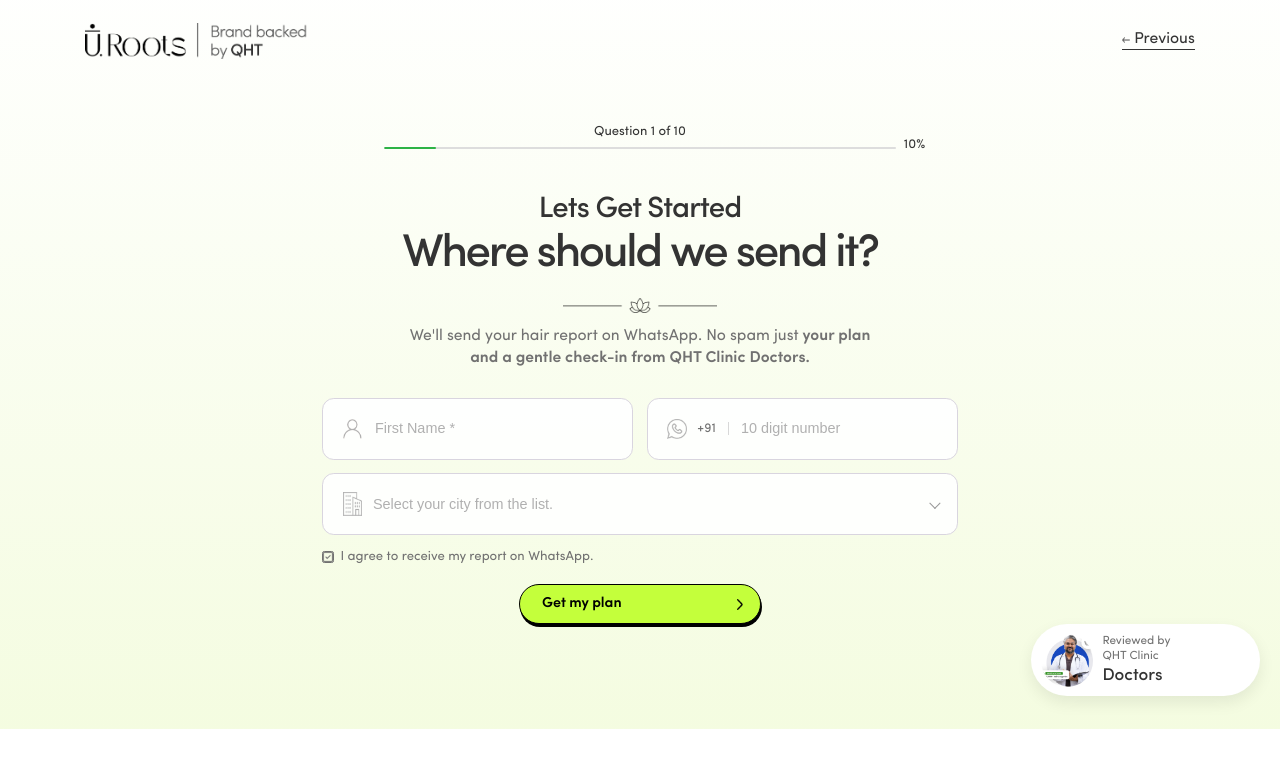
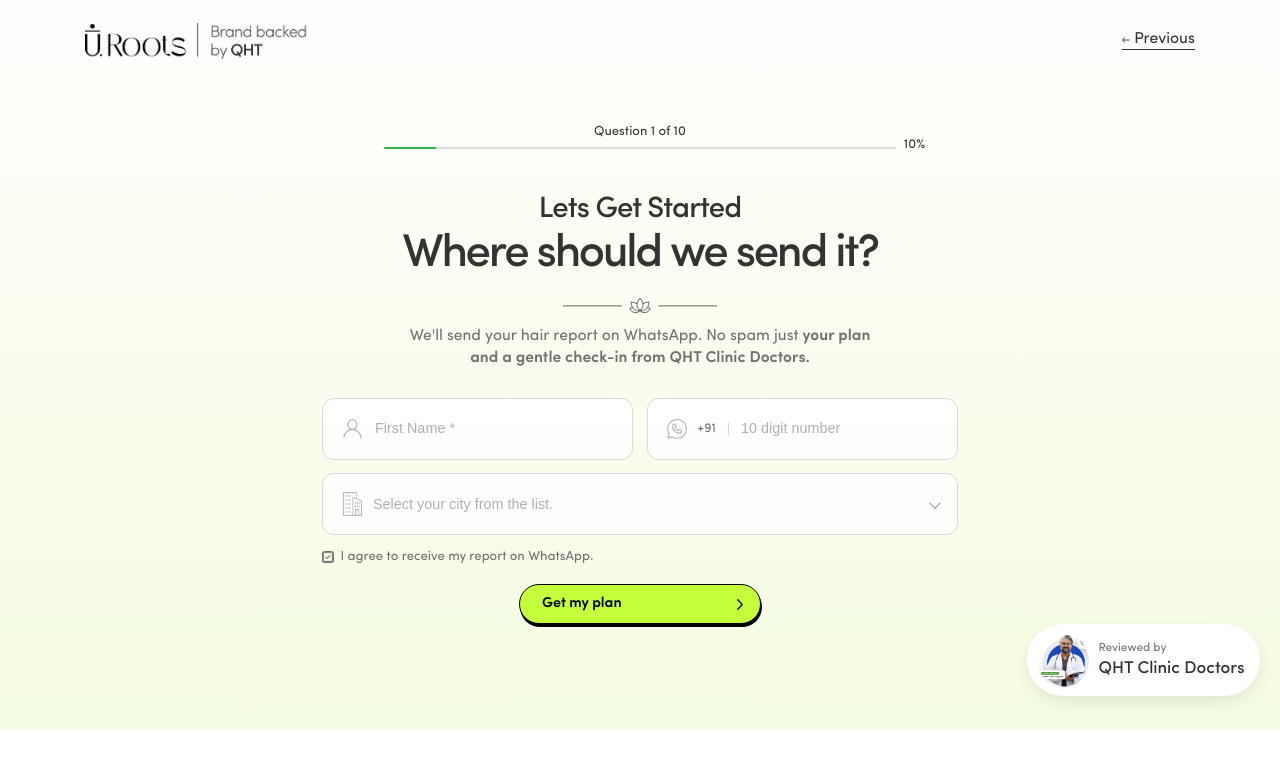
Before and after one commit to sumitwd-afk/new-hair-test, a Next.js app: page /plan in a window 1280 px wide. Shown: the top 768 px of the page. Built offline with nearby package versions, Linux system fonts and the light colour scheme.

Commit message:
Adjust doctor capsule text to exactly two lines

```diff
--- a/src/components/common/DoctorCapsule.jsx
+++ b/src/components/common/DoctorCapsule.jsx
@@ -12,8 +12,7 @@ export default function DoctorCapsule({ className = "" }) {
       />
       <div className="doctor-capsule__copy">
         <p>Reviewed by</p>
-        <span>QHT Clinic</span>
-        <strong>Doctors</strong>
+        <strong>QHT Clinic Doctors</strong>
       </div>
     </aside>
   );
```
